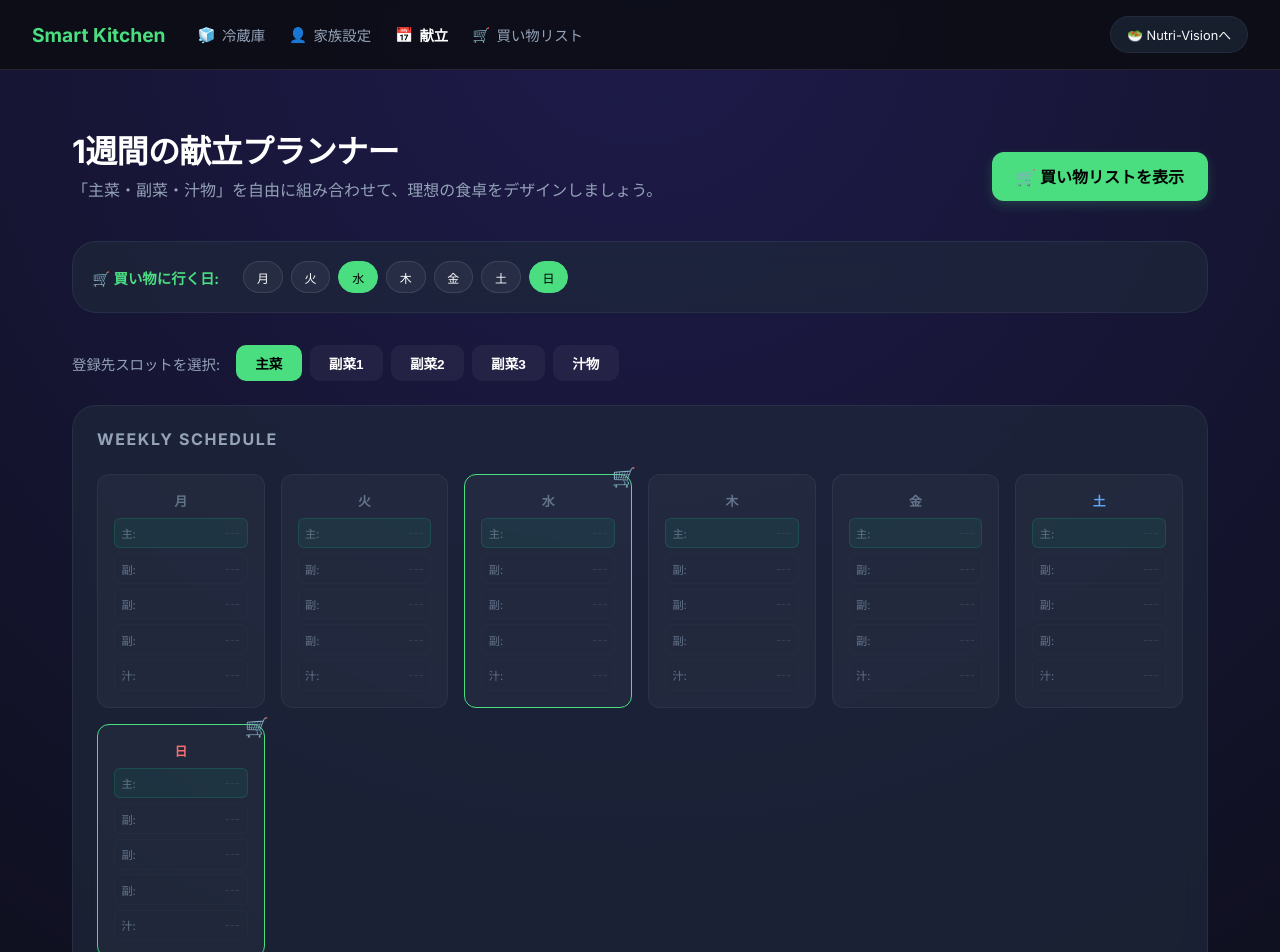
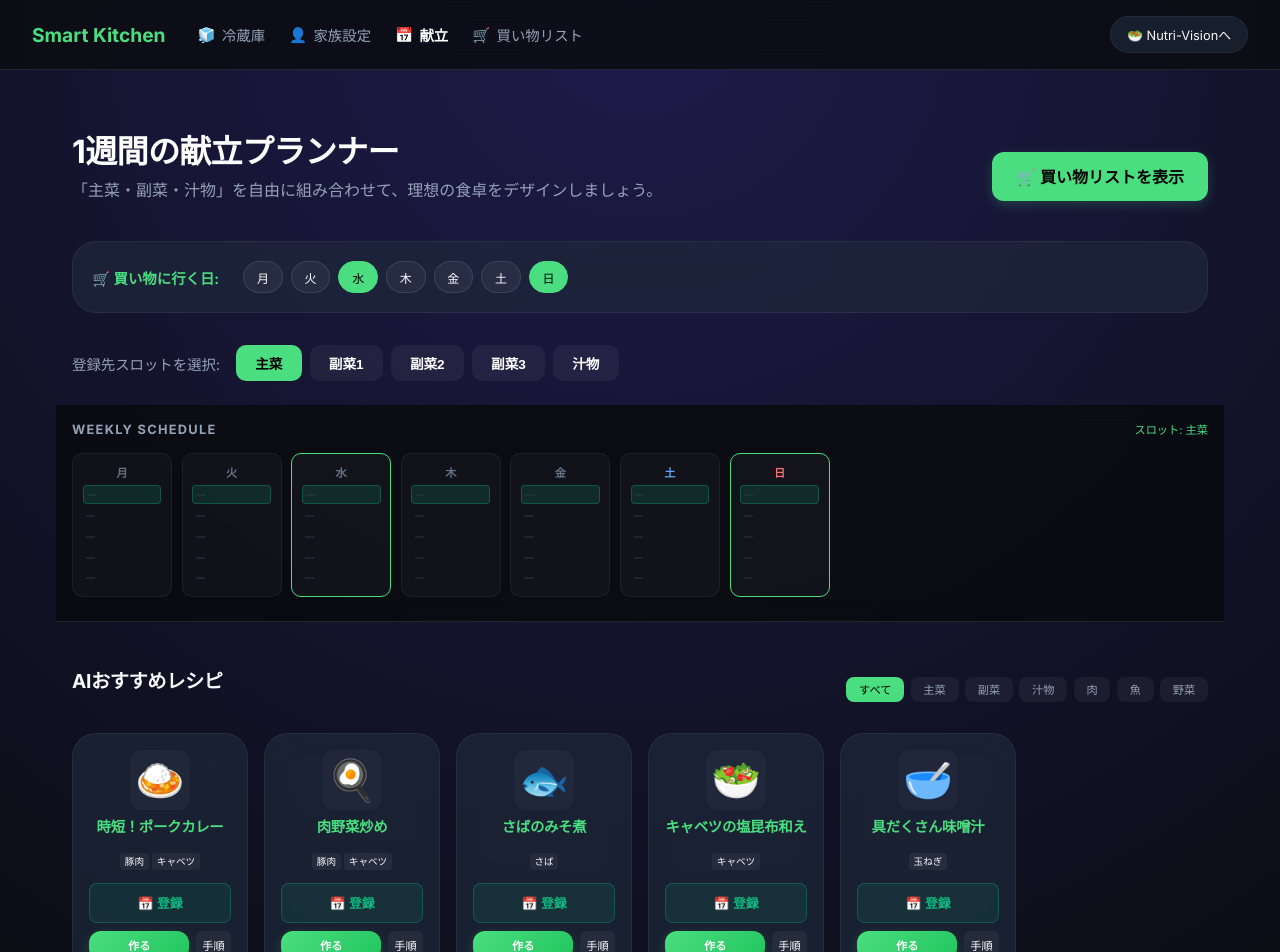
Before and after one commit to convini-bach/Life-Support-Project, a Next.js app: page /recipe-app/menu in a window 1280 px wide. Shown: the top 952 px of the page. Built offline with nearby package versions, Linux system fonts and the light colour scheme.

Commit message:
ui: sticky schedule header and 2-column vertical recipe grid

```diff
--- a/src/app/recipe-app/menu/page.tsx
+++ b/src/app/recipe-app/menu/page.tsx
@@ -263,42 +263,49 @@ export default function MenuPage() {
         ))}
       </section>
 
-      <section className="glass-card" style={{ padding: '1.5rem', marginBottom: '3rem', background: 'rgba(255,255,255,0.02)' }}>
-        <h2 style={{ fontSize: '1rem', marginBottom: '1.5rem', color: '#94a3b8', textTransform: 'uppercase', letterSpacing: '0.1em' }}>Weekly Schedule</h2>
-        <div style={{ display: 'grid', gridTemplateColumns: 'repeat(auto-fit, minmax(160px, 1fr))', gap: '1rem' }}>
+      {/* 週間カレンダー (Stickyに設定) */}
+      <section style={{
+        position: 'sticky',
+        top: '60px',
+        zIndex: 50,
+        padding: '1rem 0',
+        background: 'rgba(10, 12, 16, 0.9)',
+        backdropFilter: 'blur(10px)',
+        margin: '0 -1rem 3rem -1rem',
+        paddingLeft: '1rem',
+        paddingRight: '1rem',
+        borderBottom: '1px solid rgba(255,255,255,0.1)'
+      }}>
+        <div style={{ display: 'flex', justifyContent: 'space-between', alignItems: 'center', marginBottom: '1rem' }}>
+          <h2 style={{ fontSize: '0.8rem', color: '#94a3b8', textTransform: 'uppercase', letterSpacing: '0.1em', margin: 0 }}>Weekly Schedule</h2>
+          <div style={{ fontSize: '0.7rem', color: 'var(--recipe-primary)' }}>スロット: {SLOT_JP[selectedSlot as string]}</div>
+        </div>
+        <div style={{ display: 'flex', overflowX: 'auto', gap: '0.6rem', paddingBottom: '0.5rem', scrollbarWidth: 'none' }}>
           {(Object.keys(DAYS_JP) as DayOfWeek[]).map(day => (
             <div key={day} style={{
-              background: 'rgba(255,255,255,0.03)', borderRadius: '12px', padding: '1rem',
+              minWidth: '100px', flex: '0 0 auto',
+              background: 'rgba(255,255,255,0.03)', borderRadius: '10px', padding: '0.6rem',
               border: shoppingDays.includes(day) ? '1px solid var(--recipe-primary)' : '1px solid rgba(255,255,255,0.05)',
-              textAlign: 'center', minHeight: '220px', display: 'flex', flexDirection: 'column', position: 'relative'
+              textAlign: 'center'
             }}>
-              {shoppingDays.includes(day) && <div style={{ position: 'absolute', top: '-10px', right: '-5px', fontSize: '1.2rem' }}>🛒</div>}
-              <div style={{ fontSize: '0.8rem', fontWeight: 'bold', color: day === 'sun' ? '#f87171' : day === 'sat' ? '#60a5fa' : '#64748b', marginBottom: '0.5rem' }}>{DAYS_JP[day]}</div>
-
-              <div style={{ display: 'flex', flexDirection: 'column', gap: '0.3rem', flex: 1 }}>
+              <div style={{ fontSize: '0.7rem', fontWeight: 'bold', color: day === 'sun' ? '#f87171' : day === 'sat' ? '#60a5fa' : '#64748b', marginBottom: '0.3rem' }}>{DAYS_JP[day]}</div>
+              <div style={{ display: 'flex', flexDirection: 'column', gap: '0.2rem' }}>
                 {(Object.keys(SLOT_JP) as (keyof DayPlan)[]).map(slot => (
                   <div key={slot} style={{
-                    fontSize: '0.7rem', padding: '0.4rem', borderRadius: '6px',
-                    background: selectedSlot === slot ? 'rgba(16, 185, 129, 0.08)' : 'transparent',
-                    border: '1px solid ' + (selectedSlot === slot ? 'rgba(16, 185, 129, 0.2)' : 'rgba(255,255,255,0.02)'),
-                    display: 'flex', justifyContent: 'space-between', alignItems: 'center'
+                    fontSize: '0.6rem', padding: '0.2rem', borderRadius: '4px',
+                    background: selectedSlot === slot ? 'rgba(16, 185, 129, 0.15)' : 'transparent',
+                    display: 'flex', justifyContent: 'space-between', alignItems: 'center',
+                    border: selectedSlot === slot ? '1px solid rgba(16, 185, 129, 0.3)' : 'none'
                   }}>
-                    <span style={{ color: '#64748b' }}>{SLOT_JP[slot][0]}:</span>
-                    <div style={{ display: 'flex', alignItems: 'center', gap: '0.3rem', maxWidth: '80%' }}>
-                      <span style={{ color: weeklyPlan[day]?.[slot] ? '#fff' : '#334155', overflow: 'hidden', textOverflow: 'ellipsis', whiteSpace: 'nowrap' }}>
-                        {weeklyPlan[day]?.[slot] ? (recipes.find(r => r.id === weeklyPlan[day]![slot])?.name || '登録済') : '---'}
-                      </span>
-                      {weeklyPlan[day]?.[slot] && (
-                        <button onClick={() => clearSlot(day, slot)} style={{ background: 'none', border: 'none', color: '#f87171', cursor: 'pointer', fontSize: '0.7rem' }}>×</button>
-                      )}
-                    </div>
+                    <span style={{ color: weeklyPlan[day]?.[slot] ? '#fff' : '#334155', overflow: 'hidden', textOverflow: 'ellipsis', whiteSpace: 'nowrap' }}>
+                      {weeklyPlan[day]?.[slot] ? '✓' : '—'}
+                    </span>
+                    {weeklyPlan[day]?.[slot] && (
+                      <button onClick={() => clearSlot(day, slot)} style={{ background: 'none', border: 'none', color: '#f87171', cursor: 'pointer', fontSize: '0.6rem', padding: 0 }}>×</button>
+                    )}
                   </div>
                 ))}
               </div>
-
-              {weeklyPlan[day] && getFreshnessStatus(day, weeklyPlan[day]) && (
-                <div style={{ fontSize: '0.6rem', padding: '0.2rem 0.4rem', borderRadius: '4px', marginTop: '0.5rem', color: getFreshnessStatus(day, weeklyPlan[day])?.status === 'warning' ? '#f87171' : '#10b981', background: getFreshnessStatus(day, weeklyPlan[day])?.status === 'warning' ? 'rgba(248, 113, 113, 0.1)' : 'rgba(16, 185, 129, 0.1)' }}>{getFreshnessStatus(day, weeklyPlan[day])?.message}</div>
-              )}
             </div>
           ))}
         </div>
@@ -323,48 +330,50 @@ export default function MenuPage() {
           </div>
         </div>
 
-        <div style={{ display: 'flex', overflowX: 'auto', gap: '1.5rem', paddingBottom: '1rem', scrollbarWidth: 'thin' }}>
+        {/* スマホサイズで2列、PCで3列以上のグリッド表示 */}
+        <div style={{
+          display: 'grid',
+          gridTemplateColumns: 'repeat(auto-fill, minmax(160px, 1fr))',
+          gap: '1rem',
+          paddingBottom: '2rem'
+        }}>
           {filteredRecipes.map(recipe => (
-            <div key={recipe.id} className="glass-card" style={{ minWidth: '320px', padding: '1.2rem', display: 'flex', flexDirection: 'column', gap: '1rem' }}>
-              <div style={{ display: 'flex', gap: '1rem', alignItems: 'center' }}>
+            <div key={recipe.id} className="glass-card" style={{ padding: '1rem', display: 'flex', flexDirection: 'column', gap: '0.8rem' }}>
+              <div style={{ display: 'flex', flexDirection: 'column', gap: '0.5rem', alignItems: 'center', textAlign: 'center' }}>
                 <div style={{ fontSize: '2.5rem', width: '60px', height: '60px', display: 'flex', alignItems: 'center', justifyContent: 'center', background: 'rgba(255,255,255,0.03)', borderRadius: '12px' }}>{recipe.image}</div>
                 <div style={{ flex: 1 }}>
-                  <h3 style={{ fontSize: '1rem', color: 'var(--recipe-primary)', marginBottom: '0.2rem' }}>{recipe.name}</h3>
-                  <p style={{ fontSize: '0.75rem', color: '#94a3b8', display: '-webkit-box', WebkitLineClamp: 2, WebkitBoxOrient: 'vertical', overflow: 'hidden' }}>{recipe.description}</p>
+                  <h3 style={{ fontSize: '0.9rem', color: 'var(--recipe-primary)', marginBottom: '0.2rem', lineHeight: '1.3' }}>{recipe.name}</h3>
                 </div>
               </div>
 
-              <div style={{ display: 'flex', flexWrap: 'wrap', gap: '0.3rem' }}>
-                {recipe.ingredients.slice(0, 3).map(ing => (
-                  <span key={ing.name} style={{ fontSize: '0.65rem', background: 'rgba(255,255,255,0.05)', padding: '0.1rem 0.4rem', borderRadius: '4px' }}>{ing.name}</span>
+              <div style={{ display: 'flex', flexWrap: 'wrap', gap: '0.2rem', justifyContent: 'center' }}>
+                {recipe.ingredients.slice(0, 2).map(ing => (
+                  <span key={ing.name} style={{ fontSize: '0.6rem', background: 'rgba(255,255,255,0.05)', padding: '0.1rem 0.3rem', borderRadius: '4px' }}>{ing.name}</span>
                 ))}
-                {recipe.ingredients.length > 3 && <span style={{ fontSize: '0.65rem', color: '#64748b' }}>他</span>}
               </div>
 
-              <div>
+              <div style={{ marginTop: 'auto', display: 'flex', flexDirection: 'column', gap: '0.5rem' }}>
                 <button
                   onClick={() => {
                     setRegisteringRecipe(recipe);
                     setSelectedSlotInModal(selectedSlot);
                   }}
                   style={{
-                    width: '100%', padding: '0.8rem', borderRadius: '10px',
+                    width: '100%', padding: '0.6rem', borderRadius: '8px',
                     background: 'rgba(16, 185, 129, 0.1)', border: '1px solid rgba(16, 185, 129, 0.3)',
-                    color: '#10b981', fontSize: '0.9rem', fontWeight: 'bold', cursor: 'pointer',
-                    display: 'flex', alignItems: 'center', justifyContent: 'center', gap: '0.5rem'
+                    color: '#10b981', fontSize: '0.8rem', fontWeight: 'bold', cursor: 'pointer'
                   }}
                 >
-                  📅 献立に登録
+                  📅 登録
                 </button>
-              </div>
-
-              <div style={{ marginTop: 'auto', display: 'flex', gap: '0.5rem' }}>
-                <button onClick={() => applyRecipe(recipe)} disabled={isApplying !== null} className="btn-primary" style={{ flex: 1, padding: '0.5rem', fontSize: '0.75rem' }}>{isApplying === recipe.id ? '...' : '作る'}</button>
-                <button onClick={() => setExpandedId(expandedId === recipe.id ? null : recipe.id)} style={{ padding: '0.5rem', background: 'rgba(255,255,255,0.05)', border: 'none', color: '#fff', borderRadius: '6px', fontSize: '0.75rem', cursor: 'pointer' }}>{expandedId === recipe.id ? '閉じる' : '手順'}</button>
+                <div style={{ display: 'flex', gap: '0.4rem' }}>
+                  <button onClick={() => applyRecipe(recipe)} disabled={isApplying !== null} className="btn-primary" style={{ flex: 1, padding: '0.4rem', fontSize: '0.7rem' }}>{isApplying === recipe.id ? '...' : '作る'}</button>
+                  <button onClick={() => setExpandedId(expandedId === recipe.id ? null : recipe.id)} style={{ padding: '0.4rem', background: 'rgba(255,255,255,0.05)', border: 'none', color: '#fff', borderRadius: '6px', fontSize: '0.7rem', cursor: 'pointer' }}>手順</button>
+                </div>
               </div>
 
               {expandedId === recipe.id && (
-                <div className="glass-card" style={{ marginTop: '0.5rem', padding: '0.8rem', background: 'rgba(255,255,255,0.02)', fontSize: '0.75rem', color: '#cbd5e1' }}>
+                <div className="glass-card" style={{ marginTop: '0.5rem', padding: '0.6rem', background: 'rgba(255,255,255,0.02)', fontSize: '0.7rem', color: '#cbd5e1' }}>
                   <ol style={{ paddingLeft: '1rem', margin: 0 }}>
                     {recipe.steps?.map((step, idx) => (<li key={idx} style={{ marginBottom: '0.3rem' }}>{step}</li>))}
                   </ol>
```
